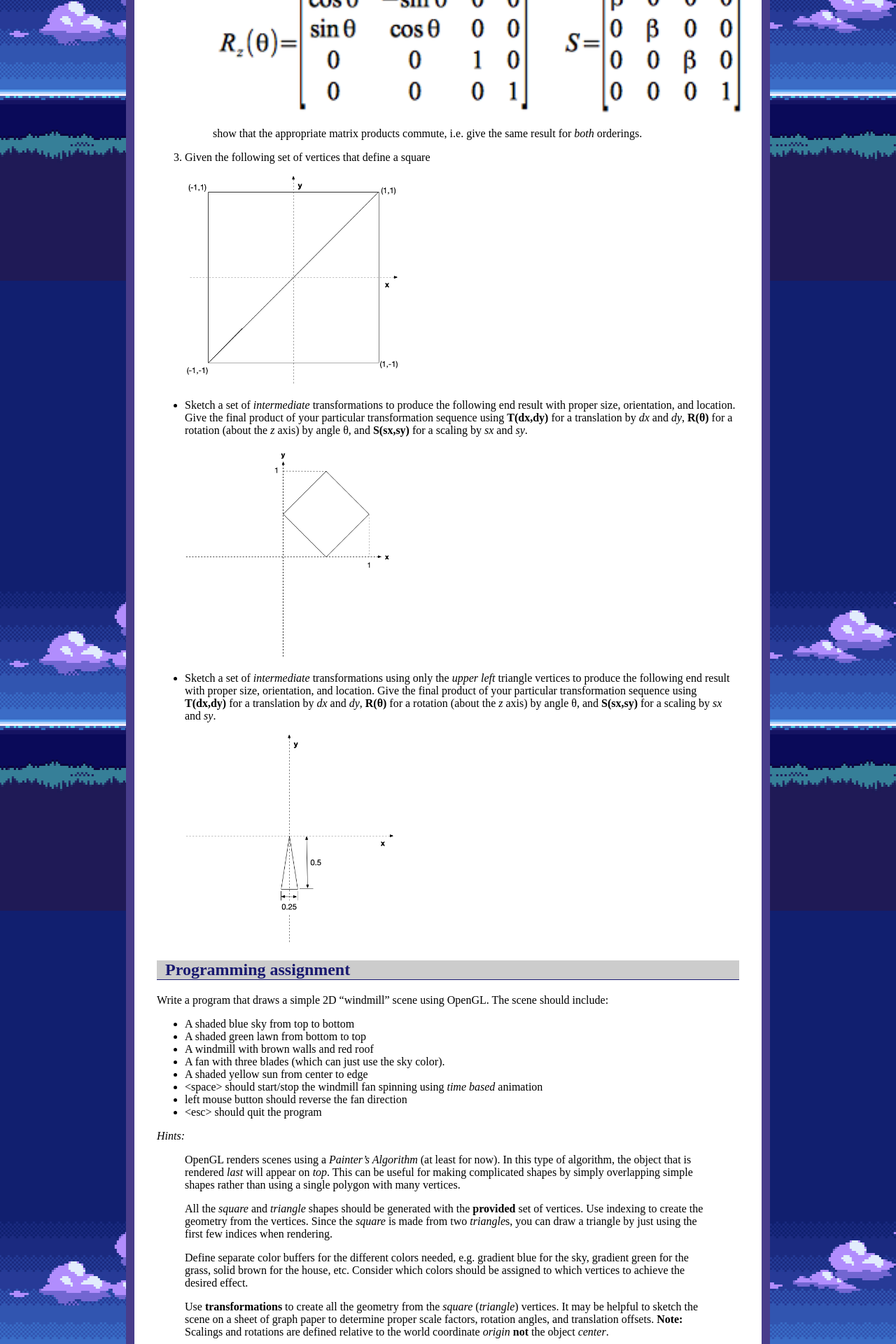
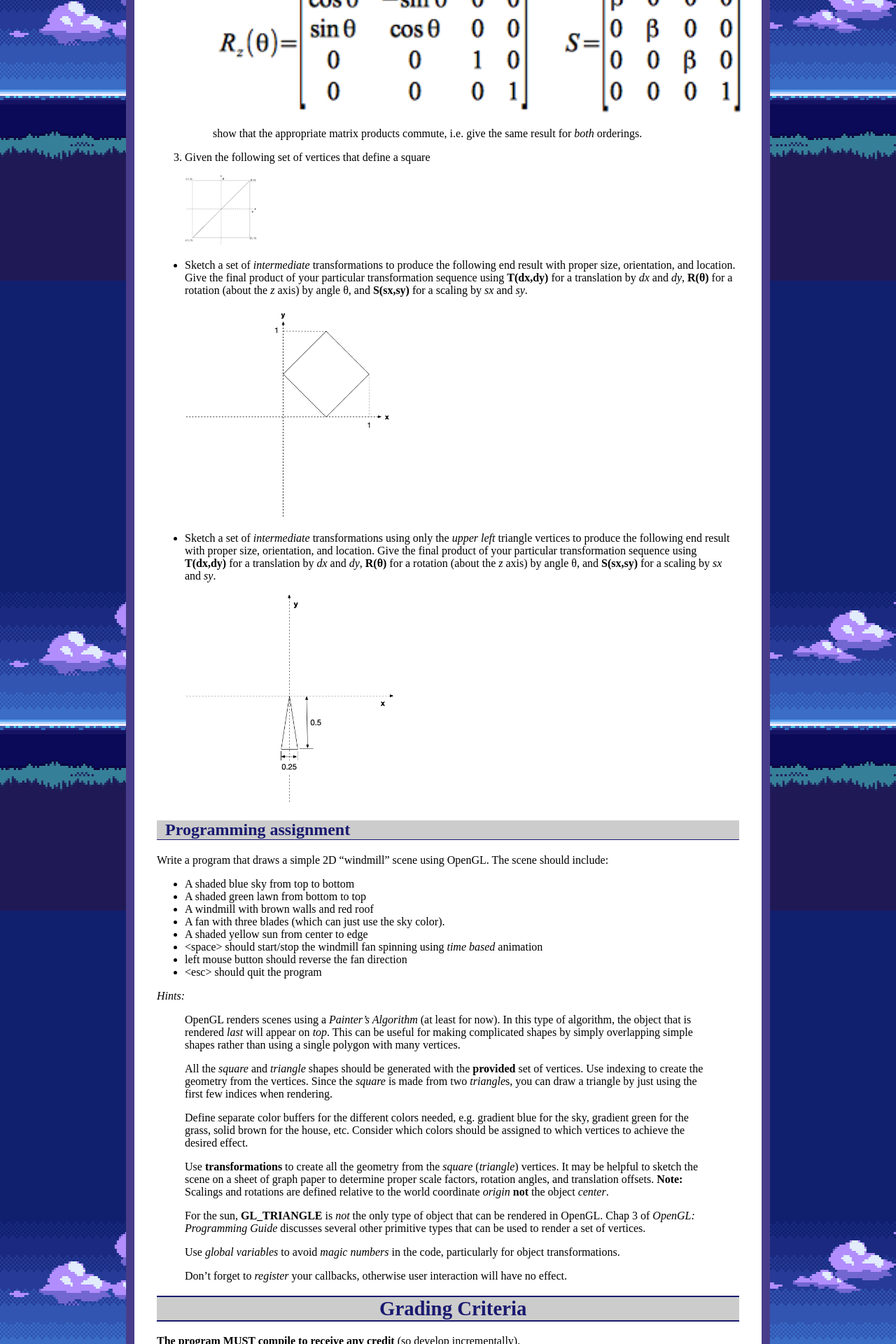
Before and after one commit to ycpcs/cs370-fall2020, a Jekyll site: the page built from assign/assign01.md, in a window 1280 px wide. Shown: the part 499-2419 px from the top of the page at 70% size. Built offline with Jekyll 4.4.1, drawn with Linux system fonts in a browser that asks for light colours.

Commit message:
update assign01
update assign01

```diff
--- a/assign/assign01.md
+++ b/assign/assign01.md
@@ -28,15 +28,15 @@ Open CLion, select **Open or Import** from the main screen (you may need to clos
 
 3. Given the following set of vertices that define a square
 
-> <img src="images/assign01/startSq.png" alt="Don Quixote Window" height="300"/>
+> <img src="images/assign01/startSq.png" alt="Don Quixote Window" height="100"/>
 
 -   Sketch a set of *intermediate* transformations to produce the following end result with proper size, orientation, and location. Give the final product of your particular transformation sequence using **T(dx,dy)** for a translation by *dx* and *dy*, **R(θ)** for a rotation (about the *z* axis) by angle θ, and **S(sx,sy)** for a scaling by *sx* and *sy*.
 
-> <img src="images/assign01/Diamond.png" alt="Diamond" height="300"/>
+> <img src="images/assign01/diamond.png" alt="Diamond" height="300"/>
 
 -   Sketch a set of *intermediate* transformations using only the *upper left* triangle vertices to produce the following end result with proper size, orientation, and location. Give the final product of your particular transformation sequence using **T(dx,dy)** for a translation by *dx* and *dy*, **R(θ)** for a rotation (about the *z* axis) by angle θ, and **S(sx,sy)** for a scaling by *sx* and *sy*.
 
-> <img src="images/assign01/Triangle.png" alt="Triangle" height="300"/>
+> <img src="images/assign01/triangle.png" alt="Triangle" height="300"/>
 
 ## Programming assignment
 
```
